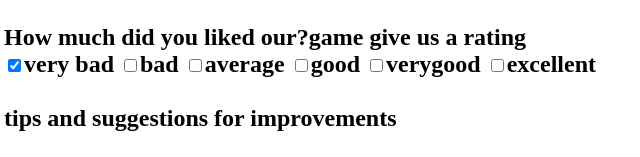
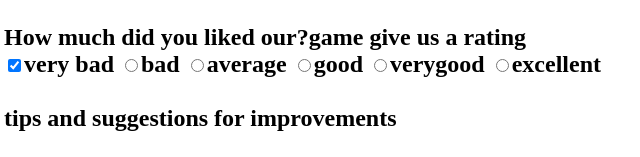
Before and after one commit to kanishk-creator/Dimension23Studios-web, a plain HTML site: page support forum.html in a window 1280 px wide. Shown: the part 623-780 px from the top of the page, 4-644 px from the left. Drawn offline with Linux system fonts and the light colour scheme.

Commit message:
Update support forum.html

```diff
--- a/support forum.html
+++ b/support forum.html
@@ -21,11 +21,11 @@ comment/complaint:
 How much did you liked our?game give us a rating
 <br><input type ="checkbox" name = "rating" value= "very bad"
 checked>very bad
-<input type ="checkbox" name = "rating" value = "bad">bad
-<input type ="checkbox" name = "rating" value = "average">average
-<input type ="checkbox" name = "rating" value = "good">good
-<input type ="checkbox" name = "rating" value = "very good">verygood
-<input type ="checkbox" name = "rating" value = "excellent">excellent
+<input type ="radio" name = "rating" value = "bad">bad
+<input type ="radio" name = "rating" value = "average">average
+<input type ="radio" name = "rating" value = "good">good
+<input type ="radio" name = "rating" value = "very good">verygood
+<input type ="radio" name = "rating" value = "excellent">excellent
 <br><br>
 tips and suggestions for improvements
 <br><br>
```
